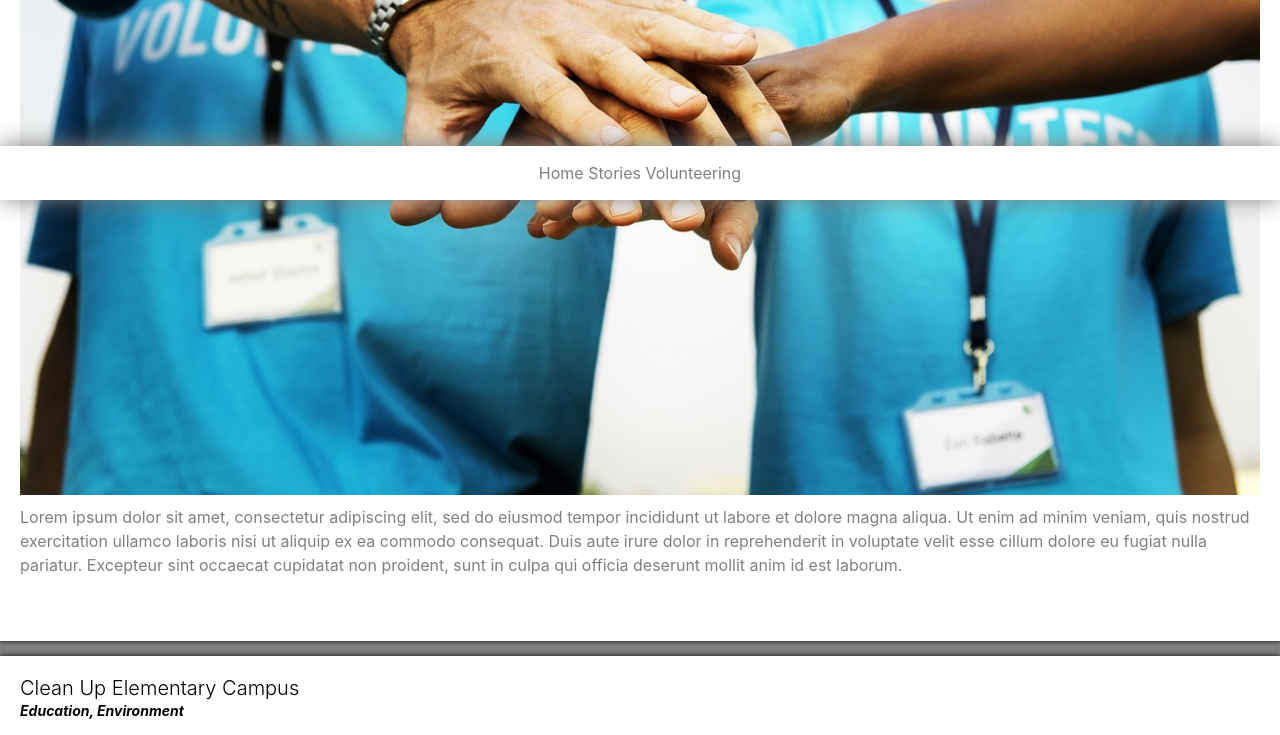
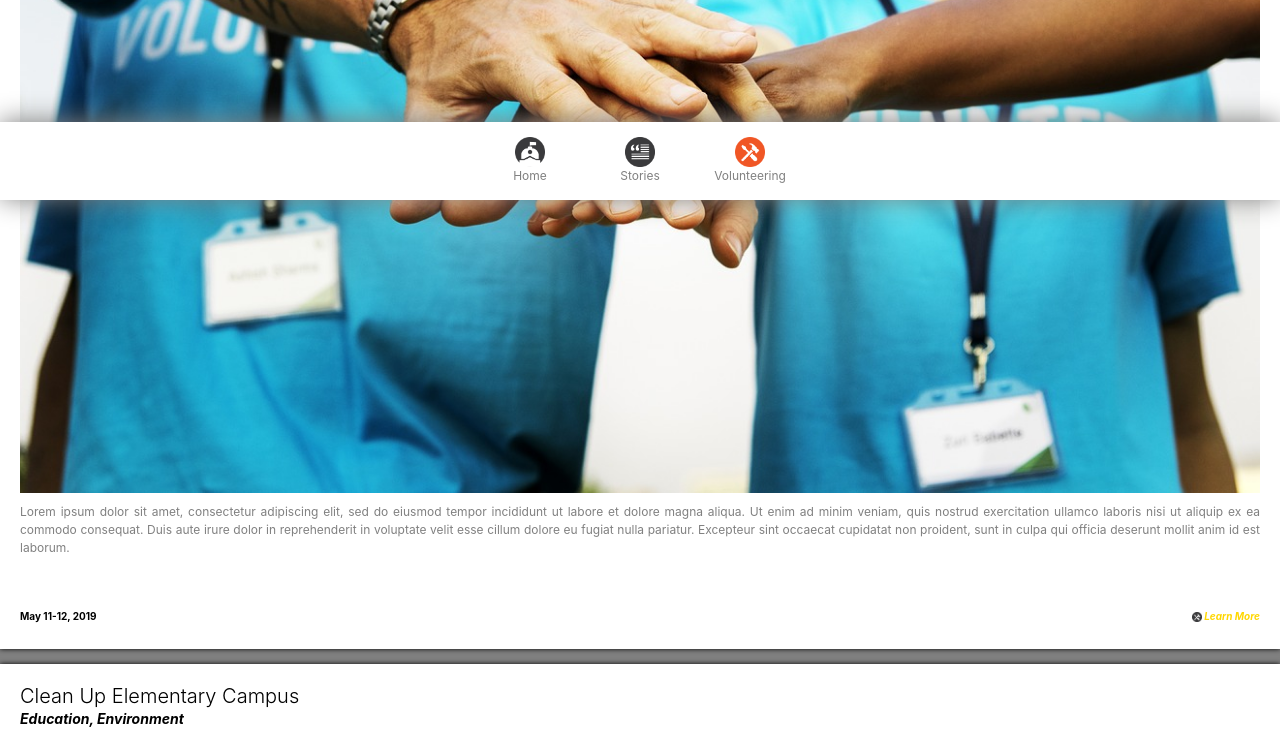
Before and after one commit to dengsauve/harding-list, a plain HTML site: page index.html in a window 1280 px wide. Shown: the part 600-1335 px from the top of the page. Drawn offline with nearby package versions, Linux system fonts and the light colour scheme.

Commit message:
Fairly pleased with overall layout

```diff
--- a/index.css
+++ b/index.css
@@ -1,3 +1,12 @@
+a{
+    color: inherit;
+}
+
+a:hover{
+    text-decoration: none;
+    color: inherit;
+}
+
 body{
     color: grey;
 }
@@ -23,7 +32,24 @@ body{
     margin-top: 10px;
     overflow: hidden;
     text-overflow: ellipsis;
-    height: 100px;
+    height: 90px;
+    text-align: justify;
+    font-size: 12px;
+}
+
+.content-footer{
+    font-size: 10px;
+    font-weight: bold;
+    padding-bottom: 20px;
+}
+
+.content-footer p:first-of-type{
+    color: black;
+}
+
+.content-footer p:last-of-type{
+    color: gold;
+    font-style: italic;
 }
 
 .footer {
@@ -36,23 +62,40 @@ body{
     color: grey;
     text-align: center;
     box-shadow: 0px -1px 25px grey;
-}
-
-.footer .icon{
-    padding-right: 15px;
-    padding-left: 15px;
+    display: flex;
+    justify-content: center;
 }
 
 .icon{
     height: 30px;
 }
 
+.icon-tiny{
+    height: 10px;
+}
+
 .main-header{
     display: inline-block;
+    position: absolute;
+    left: 50%;
+    -webkit-transform: translateX(-50%);
+    transform: translateX(-50%);
+    margin: 5px 0 0 0;
 }
 
 .menu{
     padding: 20px;
+}
+
+.nav-button{
+    display: inline-block;
+    min-width: 80px;
+    font-size: 12px;
+    margin: 0 15px;
+}
+
+.nav-button p{
+    margin-bottom: 0;
 }
 
 .notifications{
--- a/index.html
+++ b/index.html
@@ -35,6 +35,16 @@
                         <p class="content-description">
                             Lorem ipsum dolor sit amet, consectetur adipiscing elit, sed do eiusmod tempor incididunt ut labore et dolore magna aliqua. Ut enim ad minim veniam, quis nostrud exercitation ullamco laboris nisi ut aliquip ex ea commodo consequat. Duis aute irure dolor in reprehenderit in voluptate velit esse cillum dolore eu fugiat nulla pariatur. Excepteur sint occaecat cupidatat non proident, sunt in culpa qui officia deserunt mollit anim id est laborum.
                         </p>
+                        <div class="content-footer">
+                            <p class="float-left">
+                                May 11-12, 2019
+                            </p>
+                            <p class="float-right">
+                                <a href="#">
+                                    <img src="images/NavigationIcon_Volunteer.png" class="icon-tiny" /> Learn More
+                                </a>
+                            </p>
+                        </div>
                     </div>
                     <div class="content">
                         <p class="h5">
@@ -52,9 +62,31 @@
                 </div>
             </div>
             <div class="footer">
-                Home
-                Stories
-                Volunteering
+                <div class="nav-button">
+                    <a href="#">
+                        <img src="images/NavigationIcon_Home.png" class="icon" />
+                        <p>
+                            Home
+                        </p>
+                    </a>
+                </div>
+                <div class="nav-button">
+                    <a href="#">
+                        <img src="images/NavigationIcon_Stories.png" class="icon" />
+                        <p>
+                            Stories
+                        </p>
+                    </a>
+                </div>
+                <div class="nav-button">
+                    <a href="#">
+                        <img src="images/NavigationIcon_Volunteer_Color.png" class="icon"/>
+                        <p>
+                            Volunteering
+                        </p>
+                    </a>
+                </div>
+
             </div>
         </div>
     </body>
```
Also changed, not shown: 1 other file.
